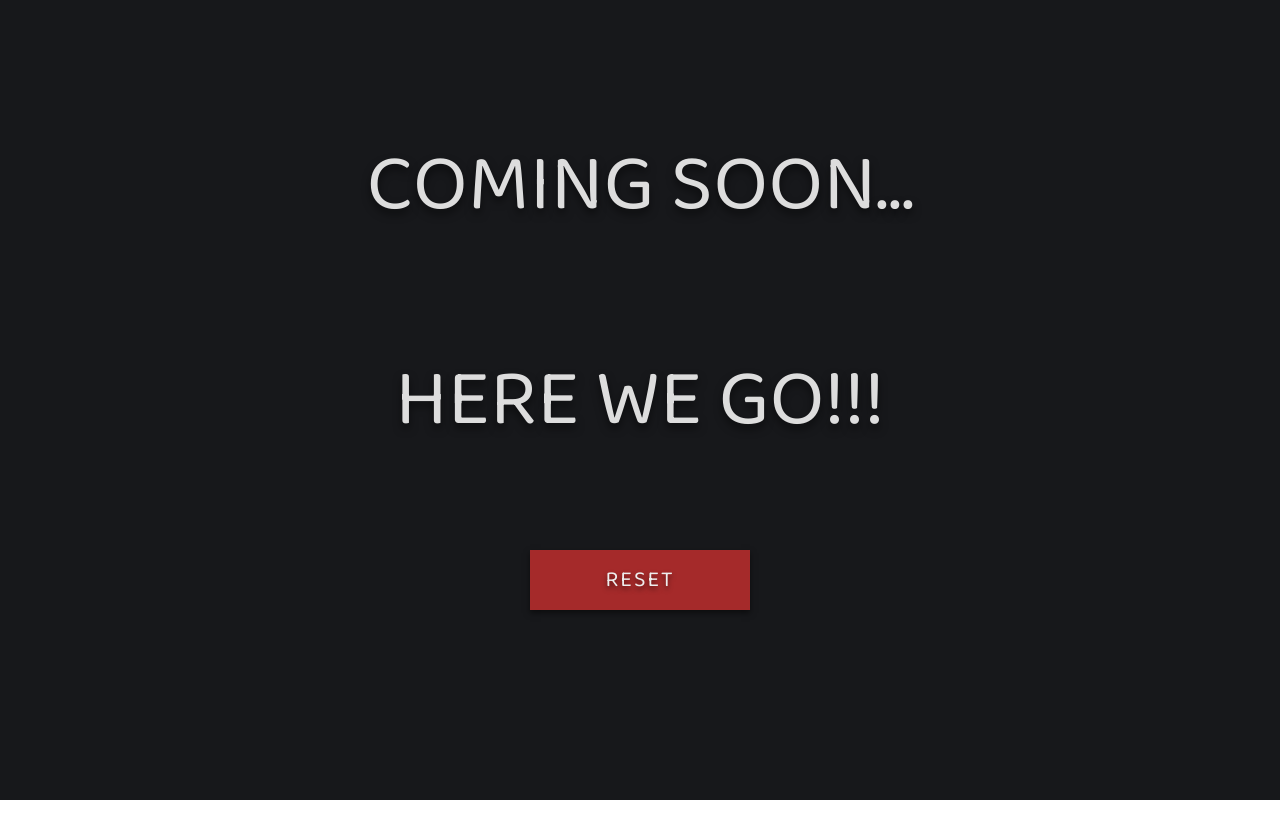
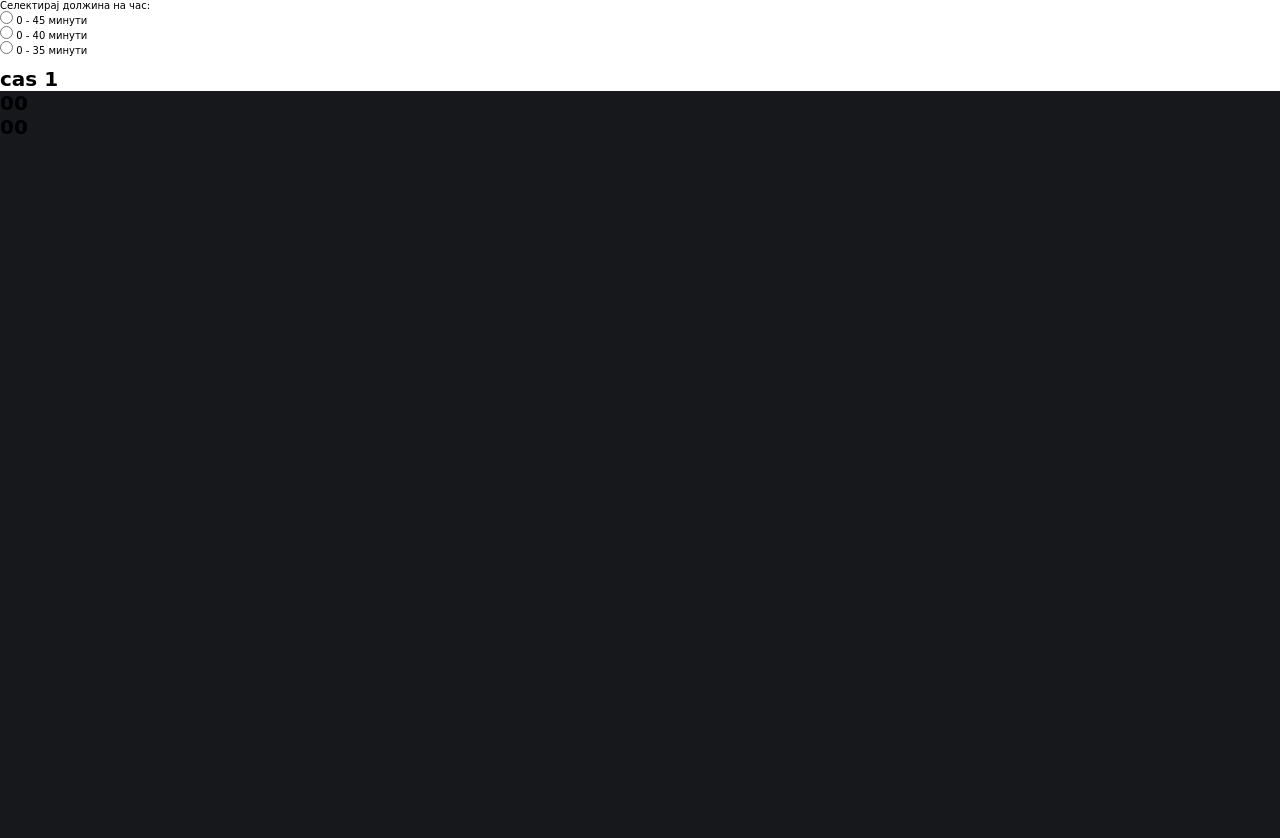
Before and after one commit to acovreto/counter-cas, a plain HTML site: page index.html in a window 1280 px wide. Before the commit the page ends 800 px from the top, so only its background shows below. Drawn offline with Linux system fonts and the light colour scheme.

Commit message:
Update index.html

```diff
--- a/index.html
+++ b/index.html
@@ -2,23 +2,41 @@
 <html lang="en">
   <head>
     <meta charset="UTF-8" />
+    <meta http-equiv="X-UA-Compatible" content="IE=edge" />
     <meta name="viewport" content="width=device-width, initial-scale=1.0" />
-    <title>Countdown</title>
-    <link rel="stylesheet" href="style.css" />
+    <link rel="preconnect" href="https://fonts.googleapis.com" />
+    <link rel="preconnect" href="https://fonts.gstatic.com" crossorigin />
     <link
-      href="https://fonts.googleapis.com/css2?family=Baloo+Da+2:wght@400;500;600;700;800&display=swap"
+      href="https://fonts.googleapis.com/css2?family=Lato&display=swap"
       rel="stylesheet"
     />
+    <link rel="stylesheet" href="style.css" />
+    <title>Timer na skolski cas</title>
   </head>
   <body>
+    <form action="#">
+      <p>Селектирај должина на час:</p>
+      <input type="radio" id="age1" name="hourLength" value="0" />
+      <label for="age1">0 - 45 минути</label><br />
+      <input type="radio" id="age2" name="hourLength" value="5" />
+      <label for="age2">0 - 40 минути </label><br />
+      <input type="radio" id="age3" name="hourLength" value="10" />
+      <label for="age3">0 - 35 минути</label><br /><br />
+      <!-- <button type="submit">submit</button> -->
+    </form>
+    <h1 class="cas-pauza">cas <span>1</span></h1>
     <div class="container">
-      <div class="countdown-wrapper">
-        <h1>Coming Soon...</h1>
-        <div class="countdown"></div>
-        <button class="reset">Reset</button>
+      <div class="min-cont">
+        <!-- <h1>min</h1> -->
+        <h1 class="min">00</h1>
+      </div>
+
+      <div class="sec-cont">
+        <!-- <h1>sec</h1> -->
+        <h1 class="sec">00</h1>
       </div>
     </div>
-
+    <div class="frame"></div>
     <script src="script.js"></script>
   </body>
 </html>
```
